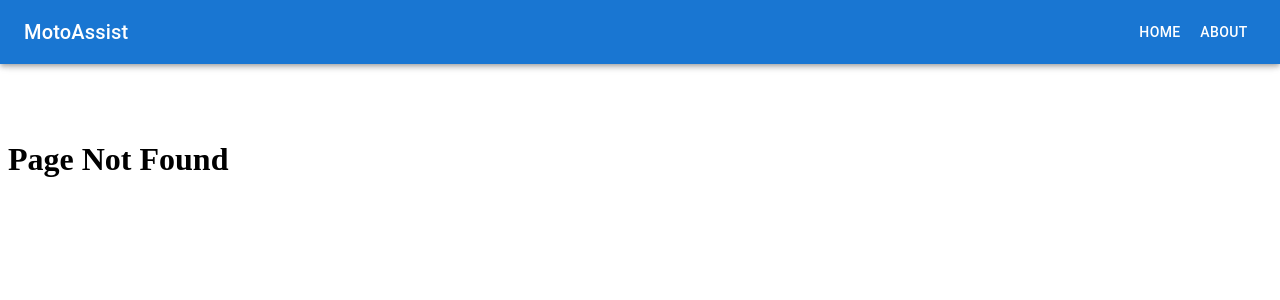
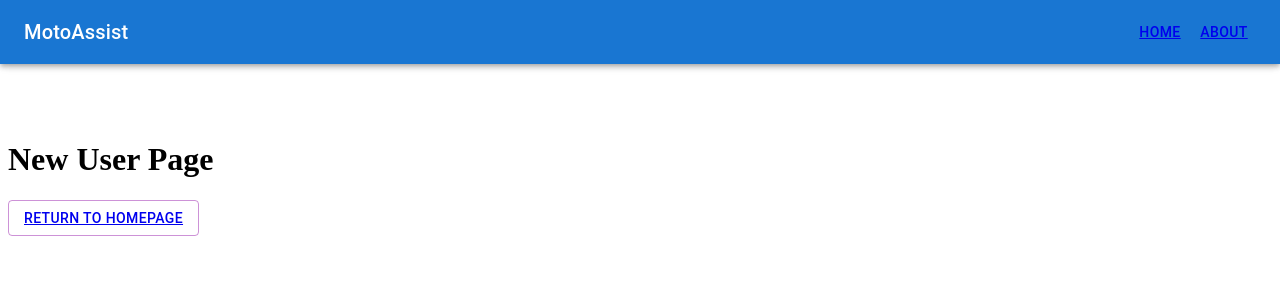
Before and after one commit to Kineara/MotoAssist_frontend, a React (Create React App) app: page /newUser in a window 1280 px wide. Before the commit this address had no page. Shown: the top 300 px of the page. Built offline with nearby package versions, Linux system fonts and the light colour scheme.

Commit message:
nav updates

```diff
--- a/src/components/AppBar.js
+++ /dev/null
@@ -1,122 +0,0 @@
-import * as React from 'react';
-import AppBar from '@mui/material/AppBar';
-import Box from '@mui/material/Box';
-import Divider from '@mui/material/Divider';
-import Drawer from '@mui/material/Drawer';
-import IconButton from '@mui/material/IconButton';
-import List from '@mui/material/List';
-import ListItem from '@mui/material/ListItem';
-import ListItemButton from '@mui/material/ListItemButton';
-import ListItemText from '@mui/material/ListItemText';
-import MenuIcon from '@mui/icons-material/Menu';
-import Toolbar from '@mui/material/Toolbar';
-import Typography from '@mui/material/Typography';
-import Button from '@mui/material/Button';
-import { Outlet, Link } from "react-router-dom";
-
-
-const drawerWidth = 240;
-const navItems = ['Home', 'About'];
-
-function DrawerAppBar(props) {
-  const { window } = props;
-  const [mobileOpen, setMobileOpen] = React.useState(false);
-
-  const handleDrawerToggle = () => {
-    setMobileOpen(!mobileOpen);
-  };
-
-  const drawer = (
-    <Box onClick={handleDrawerToggle} sx={{ textAlign: 'center' }}>
-      <Typography variant="h6" sx={{ my: 2 }}>
-        MotoAssist
-      </Typography>
-      <Divider />
-      <List>
-        {/* {navItems.map((item) => (
-          <ListItem key={item} disablePadding>
-            <Link to="/about">
-            <ListItemButton sx={{ textAlign: 'center' }}>
-              <ListItemText primary={item} />
-            </ListItemButton>
-            </Link>
-          </ListItem>
-        ))} */}
-        <ListItem key="Home" disablePadding>
-          <Link to="/">
-            <ListItemButton sx={{ textAlign: 'center' }}>
-              <ListItemText primary="Home" />
-            </ListItemButton>
-          </Link>
-        </ListItem>
-        <ListItem key="About" disablePadding>
-          <Link to="/about">
-            <ListItemButton sx={{ textAlign: 'center' }}>
-              <ListItemText primary="About" />
-            </ListItemButton>
-          </Link>
-        </ListItem>
-      </List>
-    </Box>
-  );
-
-  const container = window !== undefined ? () => window().document.body : undefined;
-
-  return (
-    <>
-    <Box sx={{ display: 'flex' }}>
-      <AppBar component="nav">
-        <Toolbar>
-          <IconButton
-            color="inherit"
-            aria-label="open drawer"
-            edge="start"
-            onClick={handleDrawerToggle}
-            sx={{ mr: 2, display: { sm: 'none' } }}
-          >
-            <MenuIcon />
-          </IconButton>
-          <Typography
-            variant="h6"
-            component="div"
-            sx={{ flexGrow: 1, display: { xs: 'none', sm: 'block' } }}
-          >
-            MotoAssist
-          </Typography>
-          <Box sx={{ display: { xs: 'none', sm: 'block' } }}>
-            {navItems.map((item) => (
-              <Button key={item} sx={{ color: '#fff' }}>
-                {item}
-              </Button>
-            ))}
-          </Box>
-        </Toolbar>
-      </AppBar>
-      <Box component="nav">
-        <Drawer
-          container={container}
-          variant="temporary"
-          open={mobileOpen}
-          onClose={handleDrawerToggle}
-          ModalProps={{
-            keepMounted: true, // Better open performance on mobile.
-          }}
-          sx={{
-            display: { xs: 'block', sm: 'none' },
-            '& .MuiDrawer-paper': { boxSizing: 'border-box', width: drawerWidth },
-          }}
-        >
-          {drawer}
-        </Drawer>
-      </Box>
-      <Box component="main" sx={{ p: 3 }}>
-        <Toolbar />
-      </Box>
-    </Box>
-
-    <Outlet />
-    </>
-  );
-}
-
-export default DrawerAppBar;
--- a/src/components/ExistingUsers.js
+++ /dev/null
@@ -1,19 +0,0 @@
-import * as React from 'react';
-import Button from '@mui/material/Button';
-import ButtonGroup from '@mui/material/ButtonGroup';
-
-const existingUsers = () => {
-  const usernames = ["Riley", "Ecco"]
-
-  const userButtons = usernames.map((user) => {
-    return <Button key={user}>{user}</Button>
-  })
-
-  return (
-    <ButtonGroup size="large" aria-label="users">
-      {userButtons}
-    </ButtonGroup>
-  )
-}
-
-export default existingUsers
--- a/src/index.js
+++ b/src/index.js
@@ -4,7 +4,9 @@ import { BrowserRouter, Routes, Route } from "react-router-dom";
 import Home from "./routes/Home";
 import About from "./routes/About";
 import NoPage from "./routes/NoPage";
-import DrawerAppBar from "./components/AppBar"
+import DrawerAppBar from "./routes/AppBar";
+import UserPage from "./routes/UserPage";
+import NewUser from "./routes/NewUser";
 
 export default function App() {
   return (
@@ -12,6 +14,8 @@ export default function App() {
       <Routes>
         <Route path="/" element={<DrawerAppBar />}>
           <Route index element={<Home />} />
+          <Route path="user" element={<UserPage />} />
+          <Route path="newUser" element={<NewUser />} />
           <Route path="about" element={<About />} />
           <Route path="*" element={<NoPage />} />
         </Route>
--- /dev/null
+++ b/src/routes/AppBar.js
@@ -0,0 +1,112 @@
+import * as React from "react";
+import AppBar from "@mui/material/AppBar";
+import Box from "@mui/material/Box";
+import Divider from "@mui/material/Divider";
+import Drawer from "@mui/material/Drawer";
+import IconButton from "@mui/material/IconButton";
+import List from "@mui/material/List";
+import ListItem from "@mui/material/ListItem";
+import ListItemButton from "@mui/material/ListItemButton";
+import ListItemText from "@mui/material/ListItemText";
+import MenuIcon from "@mui/icons-material/Menu";
+import Toolbar from "@mui/material/Toolbar";
+import Typography from "@mui/material/Typography";
+import Button from "@mui/material/Button";
+import { Outlet, Link } from "react-router-dom";
+
+const drawerWidth = 240;
+const navItems = ["Home", "About"];
+
+function DrawerAppBar(props) {
+  const { window } = props;
+  const [mobileOpen, setMobileOpen] = React.useState(false);
+
+  const handleDrawerToggle = () => {
+    setMobileOpen(!mobileOpen);
+  };
+
+  const drawer = (
+    <Box onClick={handleDrawerToggle} sx={{ textAlign: "center" }}>
+      <Typography variant="h6" sx={{ my: 2 }}>
+        MotoAssist
+      </Typography>
+      <Divider />
+      <List>
+        {navItems.map((item) => (
+          <ListItem key={item} disablePadding>
+            <Link to={`/${item}`}>
+              <ListItemButton sx={{ textAlign: "center" }}>
+                <ListItemText primary={item} />
+              </ListItemButton>
+            </Link>
+          </ListItem>
+        ))}
+      </List>
+    </Box>
+  );
+
+  const container =
+    window !== undefined ? () => window().document.body : undefined;
+
+  return (
+    <>
+      <Box sx={{ display: "flex" }}>
+        <AppBar component="nav">
+          <Toolbar>
+            <IconButton
+              color="inherit"
+              aria-label="open drawer"
+              edge="start"
+              onClick={handleDrawerToggle}
+              sx={{ mr: 2, display: { sm: "none" } }}
+            >
+              <MenuIcon />
+            </IconButton>
+            <Typography
+              variant="h6"
+              component="div"
+              sx={{ flexGrow: 1, display: { xs: "none", sm: "block" } }}
+            >
+              MotoAssist
+            </Typography>
+            <Box sx={{ display: { xs: "none", sm: "block" } }}>
+              {navItems.map((item) => (
+
+                <Button key={item} sx={{ color: "#fff" }}>
+                  <Link to={ (item === "Home" ? "/" : `/${item}`) }>{item}</Link>
+                </Button>
+              ))}
+            </Box>
+          </Toolbar>
+        </AppBar>
+        <Box component="nav">
+          <Drawer
+            container={container}
+            variant="temporary"
+            open={mobileOpen}
+            onClose={handleDrawerToggle}
+            ModalProps={{
+              keepMounted: true, // Better open performance on mobile.
+            }}
+            sx={{
+              display: { xs: "block", sm: "none" },
+              "& .MuiDrawer-paper": {
+                boxSizing: "border-box",
+                width: drawerWidth,
+              },
+            }}
+          >
+            {drawer}
+          </Drawer>
+        </Box>
+        <Box component="main" sx={{ p: 3 }}>
+          <Toolbar />
+        </Box>
+      </Box>
+
+      <Outlet />
+    </>
+  );
+}
+
+export default DrawerAppBar;
--- /dev/null
+++ b/src/routes/ExistingUsers.js
@@ -0,0 +1,24 @@
+import * as React from "react";
+import Button from "@mui/material/Button";
+import ButtonGroup from "@mui/material/ButtonGroup";
+import { Link } from "react-router-dom"
+
+const existingUsers = () => {
+  const usernames = ["Riley", "Ecco"];
+
+  const userButtons = usernames.map((user) => {
+    return (
+      <Link to={`/user`}>
+        <Button key={user}>{user}</Button>
+      </Link>
+    );
+  });
+
+  return (
+    <ButtonGroup size="large" aria-label="users">
+      {userButtons}
+    </ButtonGroup>
+  );
+};
+
+export default existingUsers;
--- a/src/routes/Home.js
+++ b/src/routes/Home.js
@@ -1,6 +1,6 @@
-import Button from '@mui/material/Button';
-import ExistingUsers from '../components/ExistingUsers';
-
+import Button from "@mui/material/Button";
+import ExistingUsers from "./ExistingUsers";
+import { Link } from "react-router-dom";
 
 const Home = () => {
   return (
@@ -11,10 +11,12 @@ const Home = () => {
       </div>
 
       <div>
-    <Button color="secondary" variant="outlined">Create a New User</Button>
+        <Button color="secondary" variant="outlined">
+          <Link to="/newUser">Create a New User</Link>
+        </Button>
       </div>
     </>
-  )
+  );
 };
 
 export default Home;
--- /dev/null
+++ b/src/routes/NewUser.js
@@ -0,0 +1,15 @@
+import Button from "@mui/material/Button";
+import { Link } from "react-router-dom";
+
+const NewUser = () => {
+  return (
+    <>
+      <h1>New User Page</h1>
+      <Button variant="outlined" color="secondary">
+        <Link to="/">Return to Homepage</Link>
+      </Button>
+    </>
+  );
+};
+
+export default NewUser;
--- /dev/null
+++ b/src/routes/UserPage.js
@@ -0,0 +1,16 @@
+import * as React from "react";
+import Button from "@mui/material/Button";
+import { Link } from "react-router-dom";
+
+const UserPage = () => {
+  return (
+    <>
+      <h1>User Page</h1>
+      <Link to="/">
+        <Button color="secondary" variant="outlined">Switch User</Button>
+      </Link>
+    </>
+  );
+};
+
+export default UserPage;
```
Lines whose indentation alone changed are shown as unchanged.
